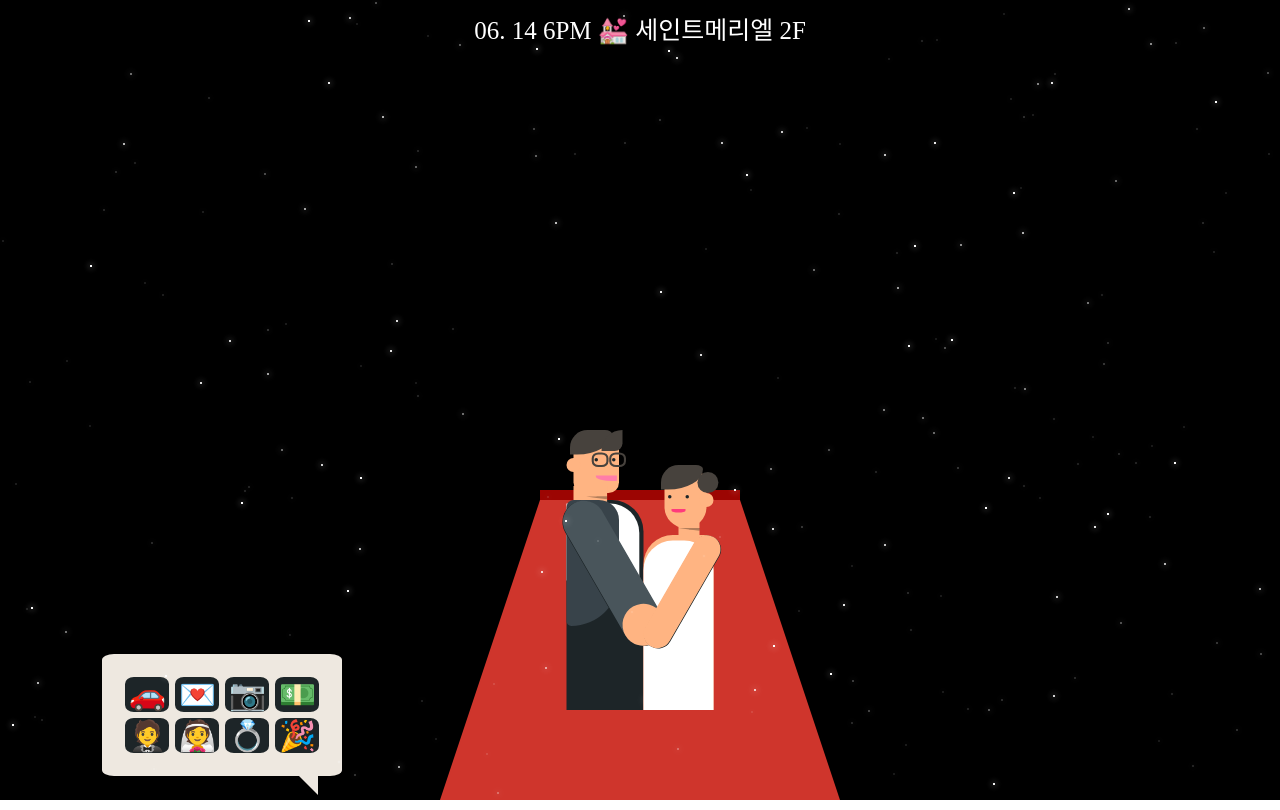
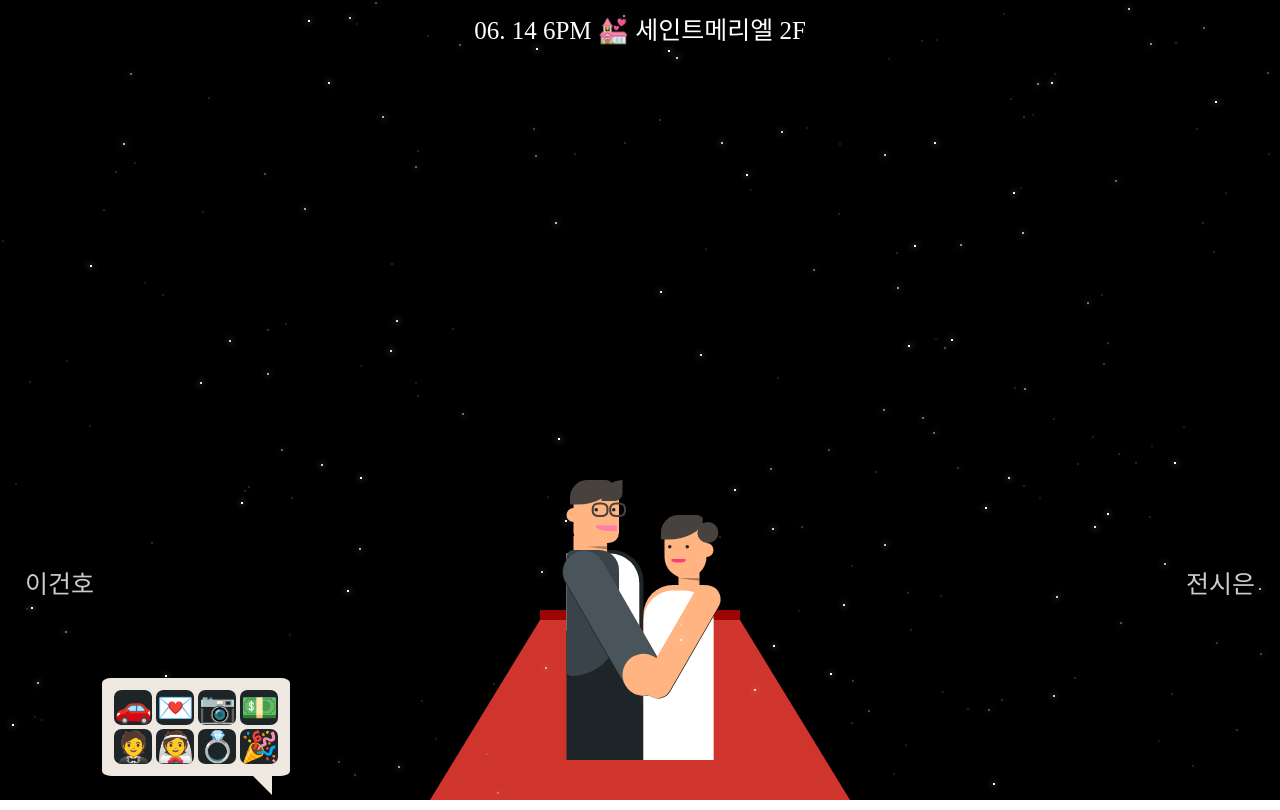
Before and after one commit to Sieun-Jeon/bemylife_ts, a Next.js app: page / in a window 1280 px wide. Built offline with nearby package versions, Linux system fonts and the light colour scheme.

Commit message:
slide down and up

```diff
--- a/app/globals.css
+++ b/app/globals.css
@@ -66,7 +66,7 @@ body {
   position: relative;
   width: 150px;
   height: 250px;
-  margin: 0 auto -10px;
+  margin: 0 auto -5px;
   background: #f3f2ee;
   border: 10cpx solid #dad2c9;
   border-radius: 3px;
@@ -98,7 +98,7 @@ body {
 }
 .rug {
   width: 180px;
-  border-bottom: 250px solid #cf352c;
+  border-bottom: 200px solid #cf352c;
   border-left: 70px solid transparent;
   border-right: 70px solid transparent;
 }
@@ -288,19 +288,34 @@ body {
   position: absolute;
   left: 50%;
   bottom: 0;
-  margin-bottom:30px;
+  margin-bottom:-20px;
   transform: translateX(-50%) scale(0.7);
   transition: 0.5s ease-in-out;
   display: none;
   align-items: flex-end;
 }
 .tag {
-  position: relative;
-  width: 90px;
-  font-size: 20px;
-  color: white;
+  display: none;
+  position: absolute;
+  width: fit-content;
+  font-size: 15px;
+	/* margin:auto;
+	top:20%; */
+  color: rgba(256,256,256,0.8);
   -webkit-animation: blur-out 3s;
           animation: blur-out 3s;
+}
+#groomtag{
+	margin-left:10px;
+	font-size:25px;
+	bottom:200px;
+	left:15px;
+}
+#bridetag{
+	margin-right:10px;
+	font-size:25px;
+	bottom:200px;
+	right:15px;
 }
 #groom {
   position: relative;
@@ -682,30 +697,27 @@ body {
   margin-left: 15%;
 }
 #map {
-  width: 200px;
-  height: 250px;
-  background: #fff;
+  width: 90%;
+  height: 300px;
+  background-color: rgba(256, 256, 256, 0.9);
 }
+
 #rsvp {
   width: 250px;
-  height: 250px;
-  background: #fff;
+  height: 200px;
+  background-color: rgba(256, 256, 256, 0.8);
 }
 #photo {
-  background: #fff;
+  background-color: rgba(256, 256, 256, 0.8);
+  width: 300px;
 }
 
-#map {
-  background: #fff;
-  width: 400px;
-  height: 400px;
-}
 #money {
-  background: #fff;
-  padding: 8px;
+  background-color: rgba(256, 256, 256, 0.8);
+  width: 200px;
 }
 #money button {
-  vertical-allign: middle;
+  vertical-align: middle;
   display: block;
 }
 #illust {
@@ -729,9 +741,9 @@ body {
 }
 .background-inside .rug {
   width: 200px;
-  border-bottom: 300px solid #cf352c;
-  border-left: 100px solid transparent;
-  border-right: 100px solid transparent;
+  border-bottom: 180px solid #cf352c;
+  border-left: 110px solid transparent;
+  border-right: 110px solid transparent;
 }
 .background-inside .background::before {
   content: none;
@@ -752,18 +764,18 @@ input[type="radio"] {
 label {
   display: flex;
   align-items: center;
-  margin-left: 1rem;
-  padding: 1rem 1rem 1rem 2rem;
+  margin-left: 0.5rem;
+  padding: 0.5rem 0.5rem 0.5rem 1rem;
   position: relative;
   cursor: pointer;
-  transition: all 0.25s cubic-bezier(0.25, 0.25, 0.5, 1.9);
+  transition: all 0.25s cubic-bezier(0.25, 0.25, 0.5, 1);
 }
 label::before {
   content: "";
   position: absolute;
   left: 0;
-  width: 1.5rem;
-  height: 1.5rem;
+  width: 0.7rem;
+  height: 0.7rem;
   background: transparent;
   border: 2px solid;
   border-radius: 0.25rem;
@@ -789,6 +801,7 @@ input:checked + label::before {
 #rsvp-name {
   display: flex;
   opacity: 0;
+  margin-bottom:15px;
 }
 #rsvp-name {
   float: right;
@@ -797,6 +810,7 @@ input[type="text"] {
   border: 0;
   border-bottom: 1px solid #1d2528;
   cursor: pointer;
+
 }
 input[type="submit"] {
   border: 0;
@@ -809,8 +823,8 @@ input[type="submit"] {
   background: #ff3b7c;
 }
 .speech-bubble {
-  max-width: 330px;
-  padding: 20px;
+  max-width: 400px;
+  padding: 10px;
   background: #eee8e0;
   white-space: normal;
   word-wrap: break-word;
@@ -957,9 +971,13 @@ input[type="submit"] {
   -webkit-animation: slideUp 0.5s ease-in forwards;
           animation: slideUp 0.5s ease-in forwards;
 }
-.appear-down-left {
+.appear-down-centered {
   -webkit-animation: slideDownCenter 0.5s ease-out forwards;
           animation: slideDownCenter 0.5s ease-out forwards;
+}
+.disappear-up-centered {
+  -webkit-animation: slideUpCenter 0.5s ease-in forwards;
+          animation: slideUpCenter 0.5s ease-in forwards;
 }
 .pop-up {
   -webkit-animation: popup 0.5s ease-out;
@@ -1090,6 +1108,26 @@ input[type="submit"] {
     transform: translateY(-100%);
   }
 }
+@-webkit-keyframes slideUpCenter {
+  from {
+    opacity: 1;
+    transform: translate(-50%,0);
+  }
+  to {
+    opacity: 0;
+    transform: translate(-50%,-100%);
+  }
+}
+@keyframes slideUpCenter {
+  from {
+    opacity: 1;
+    transform: translate(-50%,0);
+  }
+  to {
+    opacity: 0;
+    transform: translate(-50%,-100%);
+  }
+}
 @-webkit-keyframes pulse {
   0%,
   100% {
@@ -1131,14 +1169,16 @@ input[type="submit"] {
   font-size: 30px;
   list-style: none;
   display: grid;
-  grid-template-columns: repeat(4, 50px);
+  grid-template-columns: repeat(4, 42px);
   border-radius: 5%;
   opacity: 0;
+  padding:10px;
   visibility: hidden;
 }
 #menu div {
   background: #1d2528;
-  margin: 3px;
+  margin: 2px;
+
   border-radius: 20%;
   text-align: center;
 }
--- a/app/page.tsx
+++ b/app/page.tsx
@@ -11,7 +11,6 @@ import Link from "next/link";
 
 import ImageCarousel from "./component/carousel";
 
-var isBack;
 export default function Home() {
   useScript("script.js");
 
@@ -41,6 +40,7 @@ export default function Home() {
       default:account="";
     }
     navigator.clipboard.writeText(account);
+
   }
 
   function clearChat(palette: HTMLElement) {
@@ -50,6 +50,11 @@ export default function Home() {
 
   async function handleSubmit(event: React.FormEvent<HTMLFormElement>) {
     event.preventDefault();
+	document.getElementById("rsvp").classList.remove("appear-down-centered");
+	document.getElementById("rsvp").classList.add("disappear-up-centered");
+	if (document.getElementById("couple").classList.contains("sad")) {
+        document.getElementById("couple").classlist.remove("sad")
+      }
     const form = event.currentTarget;
     const name = (form.querySelector("input[name=rsvp-name]") as HTMLInputElement)?.value;
     const attend = (form.querySelector("input[name=rsvp-attend]:checked") as HTMLInputElement)?.id;
@@ -64,7 +69,7 @@ export default function Home() {
   }
 function popConfetti()
 {
-  // confetti();
+	confetti();
 }
   async function getStory(event: React.MouseEvent<HTMLDivElement>) {
     event.preventDefault();
@@ -102,8 +107,11 @@ function popConfetti()
       <div className="container">
         <div id="information">06. 14 6PM 💒 세인트메리엘 2F</div>
         <div id="illust">
-          <div className="background">
+			<div id="groomtag" className="tag">이건호</div>
+			<div id="bridetag" className="tag">전시은</div>
+		  <div className="background">
             <div className="door"></div>
+
             <div className="rug"></div>
           </div>
           <div className="foreground">
@@ -178,9 +186,9 @@ function popConfetti()
                 <input type="radio" name="rsvp-number" id="2" />
                 <label htmlFor="2">2명</label>
                 <input type="radio" name="rsvp-number" id="3" />
-                <label htmlFor="3">3명 이상</label>
-                <p>이 참석해요</p>
-              </div>
+                <label htmlFor="3">3+</label>
+			</div>
+
               <div id="rsvp-name">
                 <p>By.</p>
                 <input type="text" name="rsvp-name" defaultValue="성함" />
--- a/public/script.js
+++ b/public/script.js
@@ -1,3 +1,4 @@
+
 var resizeTimeout;
 
 function addEventOn(elementName, eventClass) {
@@ -95,19 +96,7 @@ function removeExistingStars() {
     document.getElementById("illust").removeChild(star);
   });
 }
-function enterView_noeffect(){
-  addEventOn("door", "do-not-display");
-  addEventOn("bouncer", "do-not-display");
-  addEventOn("poles", "do-not-display");
-  addEventOn("illust", "background-inside");
-  document.getElementById("couple").style.display = "flex";
-  addEventOn("information", "dark-mode");
-  placeRandomStars();
-      document.getElementById("menu").style.animation="popup 0.5s ease-out";
-     document.getElementById("menu").style.opacity = 1;
-    document.getElementById("menu").style.visibility = "visible";
 
-}
 function enterView() {
   document.getElementsByClassName("foreground").item(0).classList.add("action_open");
     setTimeout(() => {
@@ -118,6 +107,9 @@ function enterView() {
       document.getElementById("couple").style.display = "flex";
       addEventOn("information", "dark-mode");
       placeRandomStars();
+	document.querySelectorAll(".tag").forEach((item) => {
+  		item.style.display="flex";
+	});
 
       setTimeout(()=>{
         document.getElementById("menu").style.animation="popup 0.5s ease-out";
@@ -162,12 +154,6 @@ document.querySelector('input[type="text"]').addEventListener("click", () => {
   }
 });
 
-document.querySelector('input[type="submit"]').addEventListener("click", () => {
-  confetti();
-  addEventOn("rsvp", "disappear-up");
-  removeEventOn("couple", "sad");
-});
-
 
 
 
@@ -187,9 +173,9 @@ document.getElementById("menu").addEventListener("click", function (event) {
       contents.style.display = "none";
     });
 
-
     const field = document.getElementById(elementId);
-	addEventOn(elementId, "appear-down-left");
+	removeEventOn(elementId,"disappear-up-centered");
+	addEventOn(elementId, "appear-down-centered");
     field.style.opacity = 1;
     field.style.display = "block";
   }
@@ -213,8 +199,5 @@ for (var i = 0; i < bubblyButtons.length; i++) {
   bubblyButtons[i].addEventListener('click', animateButton, false);
 }
 
-// console.log(isBack);
-// if( isBack )
-//   enterView_noeffect();
-// else
-  enterView();
+
+enterView();
```
Also changed, not shown: 1 other file (tests, documents, lock files or other folders).
